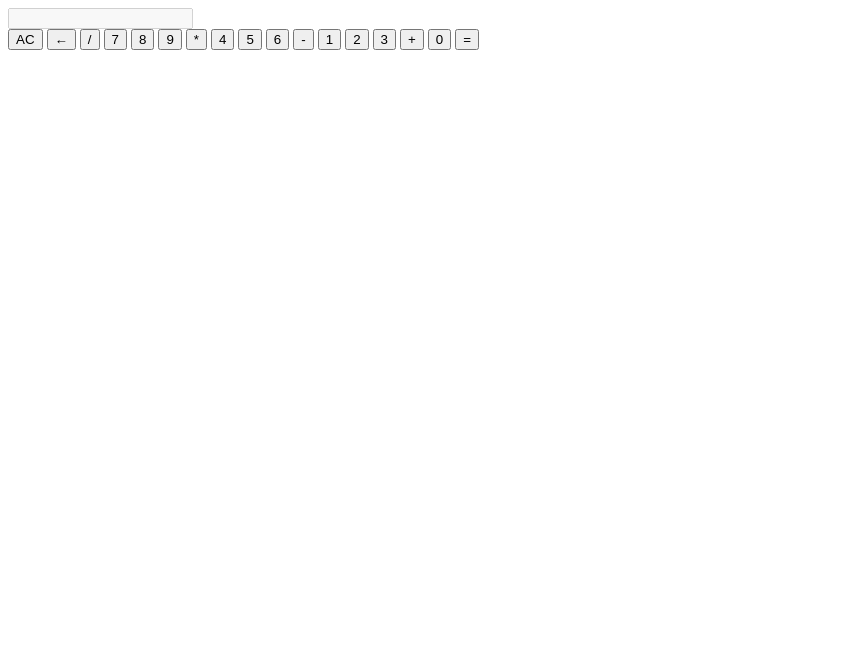
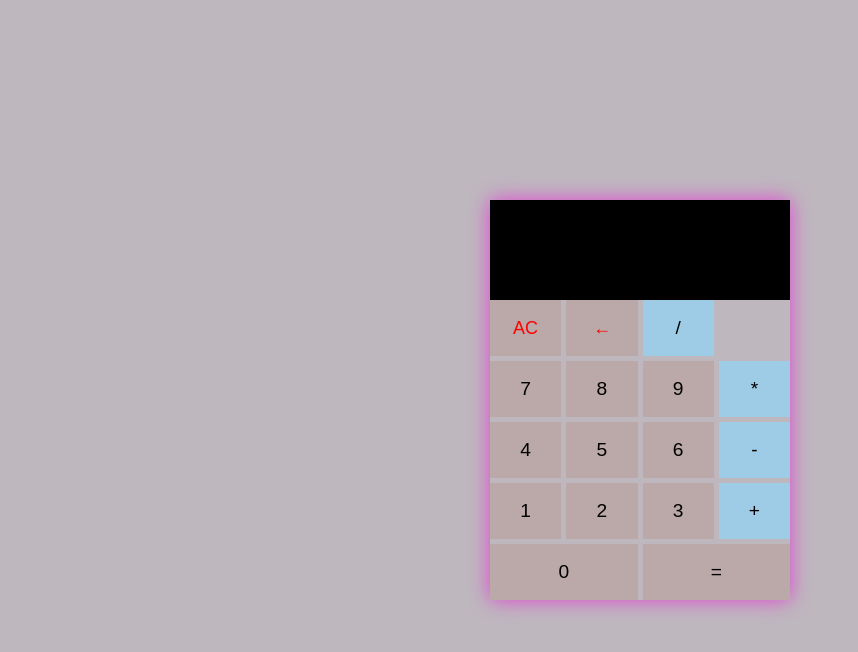
Before and after one commit to creepahh/calculator, a plain HTML site: page index.html in a window 1280 px wide. Shown: the whole page, without its empty margins (0-858 px from the left). Drawn offline with Linux system fonts and the light colour scheme.

Commit message:
minor grid fixes

```diff
--- a/index.html
+++ b/index.html
@@ -6,7 +6,7 @@
     <meta http-equiv="X-UA-Compatible" content="IE=edge">
     <meta name="viewport" content="width=device-width, initial-scale=1.0">
     <title>Calculator</title>
-    <link rel="stylesheet" href="calculator.css">
+    <link rel="stylesheet" href="styles.css">
 </head>
 <body>
     <div class="page">
--- a/styles.css
+++ b/styles.css
@@ -89,36 +89,37 @@ button.eras:focus {
 
 /* Specific buttons */
 .c {
-    grid-area: c;
+    grid-area: 1 / 1 / 2 / 2;
 }
 
 .erase {
-    grid-area: erase;
+    grid-area: 1 / 2 / 2 / 3;
 }
 
+
+/* Number buttons  */
+.on { grid-area: 4 / 1 / 5 / 2; }
+.tw { grid-area: 4 / 2 / 5 / 3; }
+.th { grid-area: 4 / 3 / 5 / 4; }
+.fo { grid-area: 3 / 1 / 4 / 2; }
+.fi { grid-area: 3 / 2 / 4 / 3; }
+.si { grid-area: 3 / 3 / 4 / 4; }
+.se { grid-area: 2 / 1 / 3 / 2; }
+.ei { grid-area: 2 / 2 / 3 / 3; }
+.ni { grid-area: 2 / 3 / 3 / 4;; }
+.ze { grid-area: 5 / 1 / 6 / 3; }
+
+/* Operator buttons */
+.divide { grid-area: 1 / 3 / 2 / 4; }
+.multiply { grid-area: 2 / 4 / 3 / 5; }
+.minus { grid-area: 3 / 4 / 4 / 5; }
+.plus { grid-area: 4 / 4 / 5 / 5; }
+
 .equal {
-    grid-area: equal;
+    grid-area: 5 / 3 / 6 / 5;
 }
 
 .equal:hover,
 .equal:focus {
     background-color: rgb(27, 109, 27);
 }
-
-/* Number buttons  */
-.on { grid-area: on; }
-.tw { grid-area: tw; }
-.th { grid-area: th; }
-.fo { grid-area: fo; }
-.fi { grid-area: fi; }
-.si { grid-area: si; }
-.se { grid-area: se; }
-.ei { grid-area: ei; }
-.ni { grid-area: ni; }
-.ze { grid-area: ze; }
-
-/* Operator buttons */
-.divide { grid-area: divide; }
-.multiply { grid-area: multiply; }
-.minus { grid-area: minus; }
-.plus { grid-area: plus; }
```
